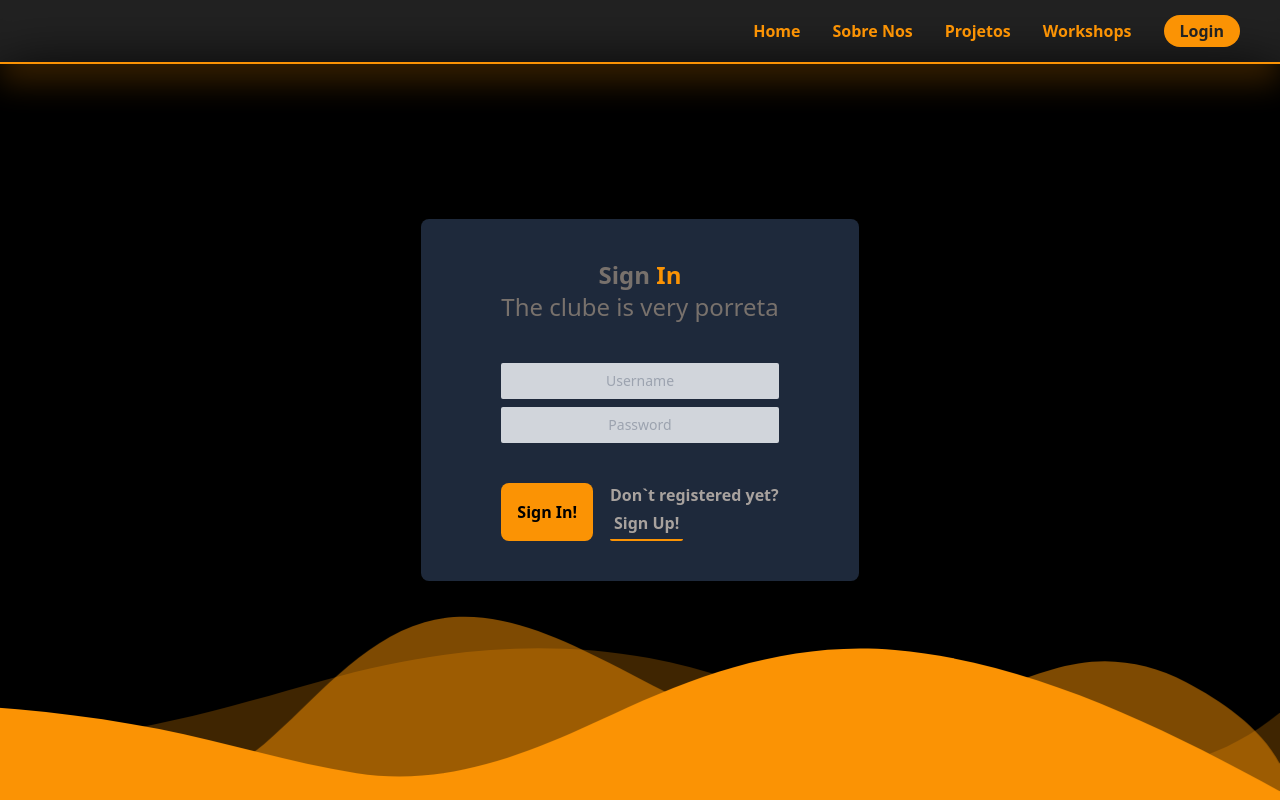
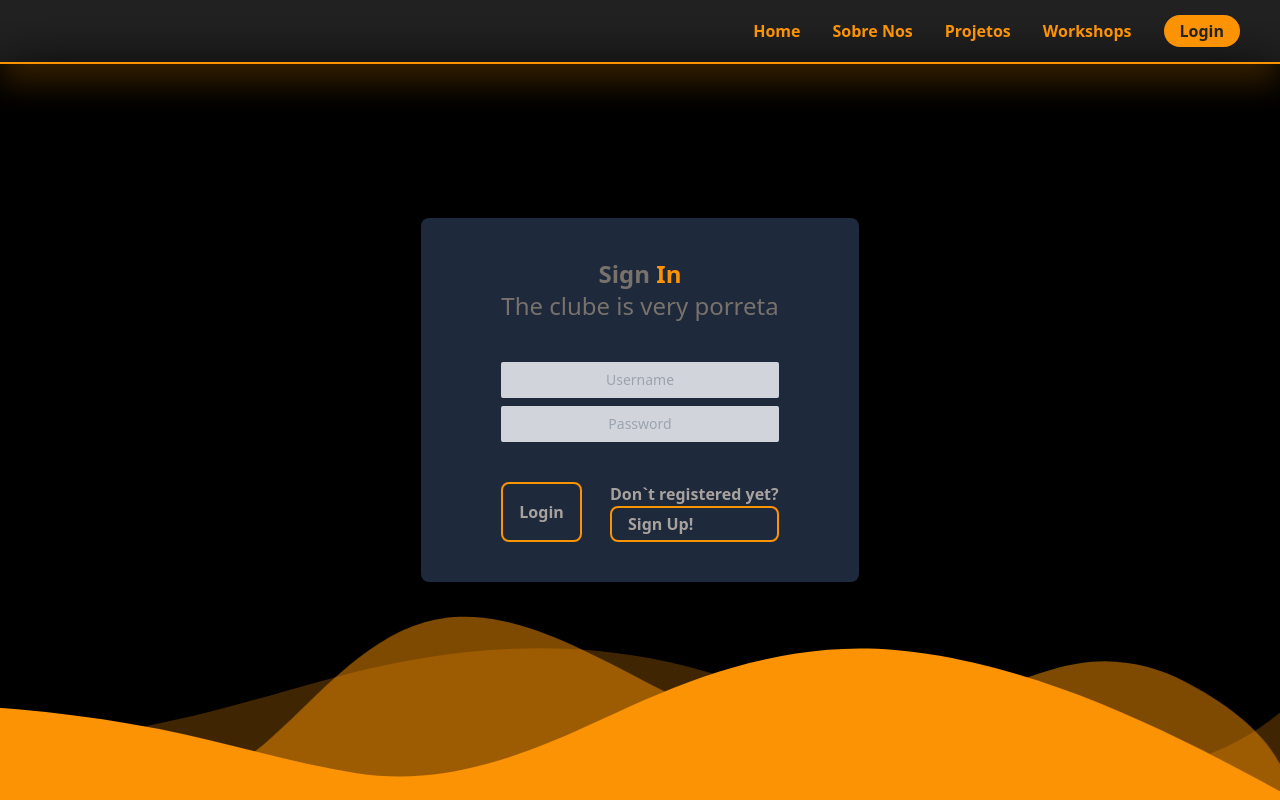
Before and after one commit to ClubeProgramacaoSSA/Front-End-Site-Clube-de-Programacao, a React (Vite) app: page /login in a window 1280 px wide. Built offline with nearby package versions, Linux system fonts and the light colour scheme.

Commit message:
[refactor]: reusing projBox anchors fort login buttons

```diff
--- a/src/features/system/pages/login/index.tsx
+++ b/src/features/system/pages/login/index.tsx
@@ -5,7 +5,7 @@ export function Login() {
 	const usernameRef = useRef<string>('');
 
 	return (
-		<div style={{height:'100vh',display:'flex',alignItems:'center', justifyContent:'center' }}>
+		<div style={{minHeight:'100vh',display:'flex',alignItems:'center', justifyContent:'center' }}>
 			<main className='px-20 py-10 max-w-2xl mx-auto bg-slate-800 rounded-lg xsm:w-full xsm:h-full xsm:absolute'>
 					<div className="text-center font-Roboto text-2xl mb-10 text-stone-500">
 						<h2 className=" font-bold ">Sign <span className="text-orange">In</span></h2>
@@ -52,11 +52,19 @@ export function Login() {
 								/>
 							</div>
 					</div>
-					<div className="flex justify-between ">
-						<button className="bg-orange px-4 font-bold py-0 rounded-lg inline-block ease-in-out hover:text-yellow-50">Sign In!</button>
+					<div className="flex justify-between text-stone-400 font-bold">
+						{/* <button className="bg-orange  px-4 font-bold py-0 rounded-lg inline-block ease-in-out hover:text-yellow-50">Sign In!</button> */}
+						<a
+						href="#"
+						className="px-4 py-1 sm:px-4 xsm:px-4 sm:py-1 xsm:py-1 gap-3 flex items-center border-solid border-2 rounded-lg
+						border-orange hover:scale-110 hover:bg-orange duration-300 hover:text-yellow-50"
+						>
+							Login
+						</a>
 						<div className="font-semibold text-stone-400 ">
 							<p>Don`t registered yet?</p>
-							<span onClick={() => console.log('Sign-Up!')} className="inline-block rounded-sm border-b-2 border-spacing-1 ease-in-out hover:bg-orange hover:text-yellow-50 border-orange cursor-pointer p-1 ">
+							<span onClick={() => console.log('Sign-Up!')} className="px-4 py-1 sm:px-4 xsm:px-4 sm:py-1 xsm:py-1 gap-3 flex items-center border-solid border-2 rounded-lg
+						border-orange hover:scale-110 hover:bg-orange duration-300 hover:text-yellow-50 ">
 								Sign Up!
 							</span>
 						</div>
```
